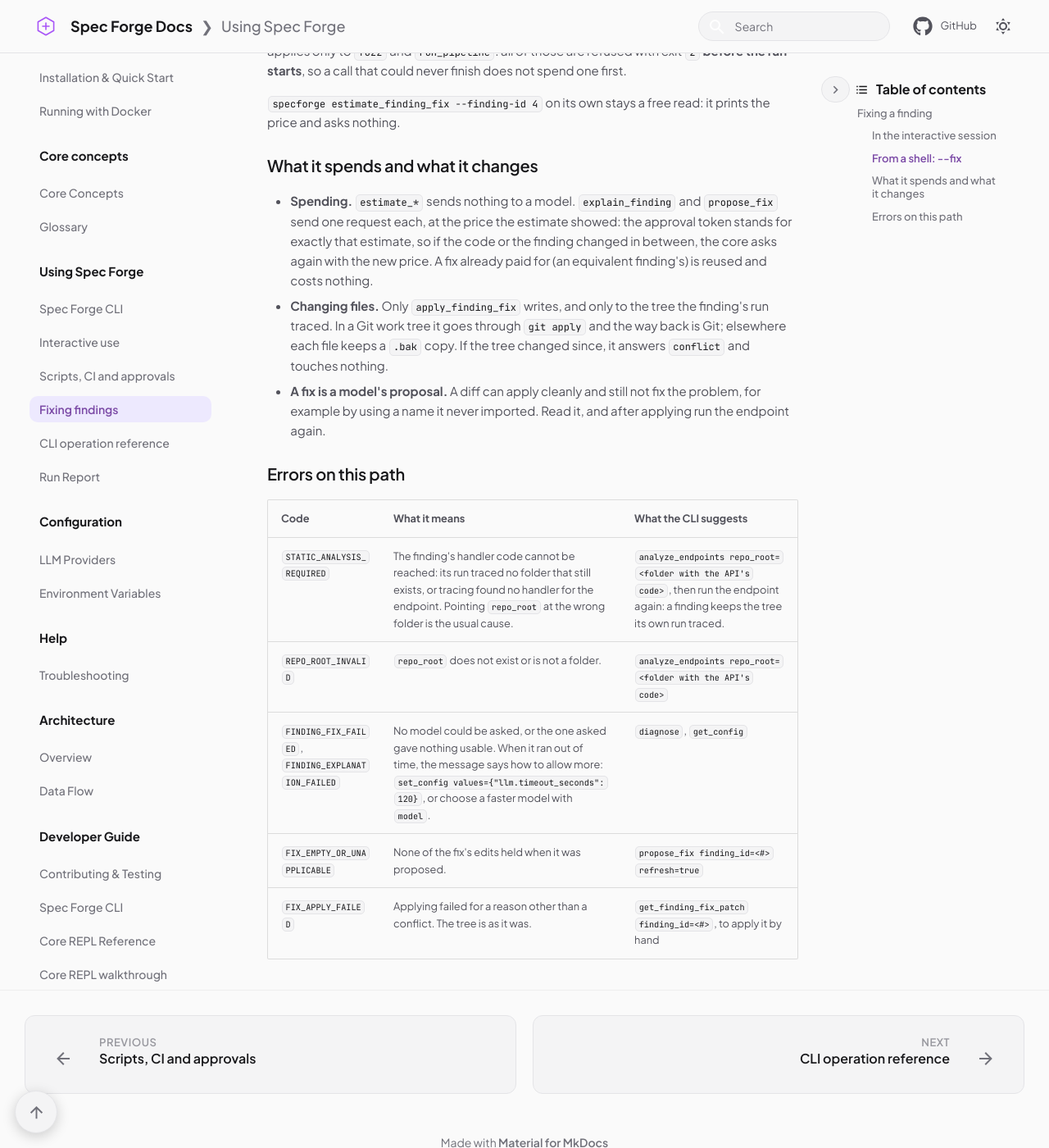
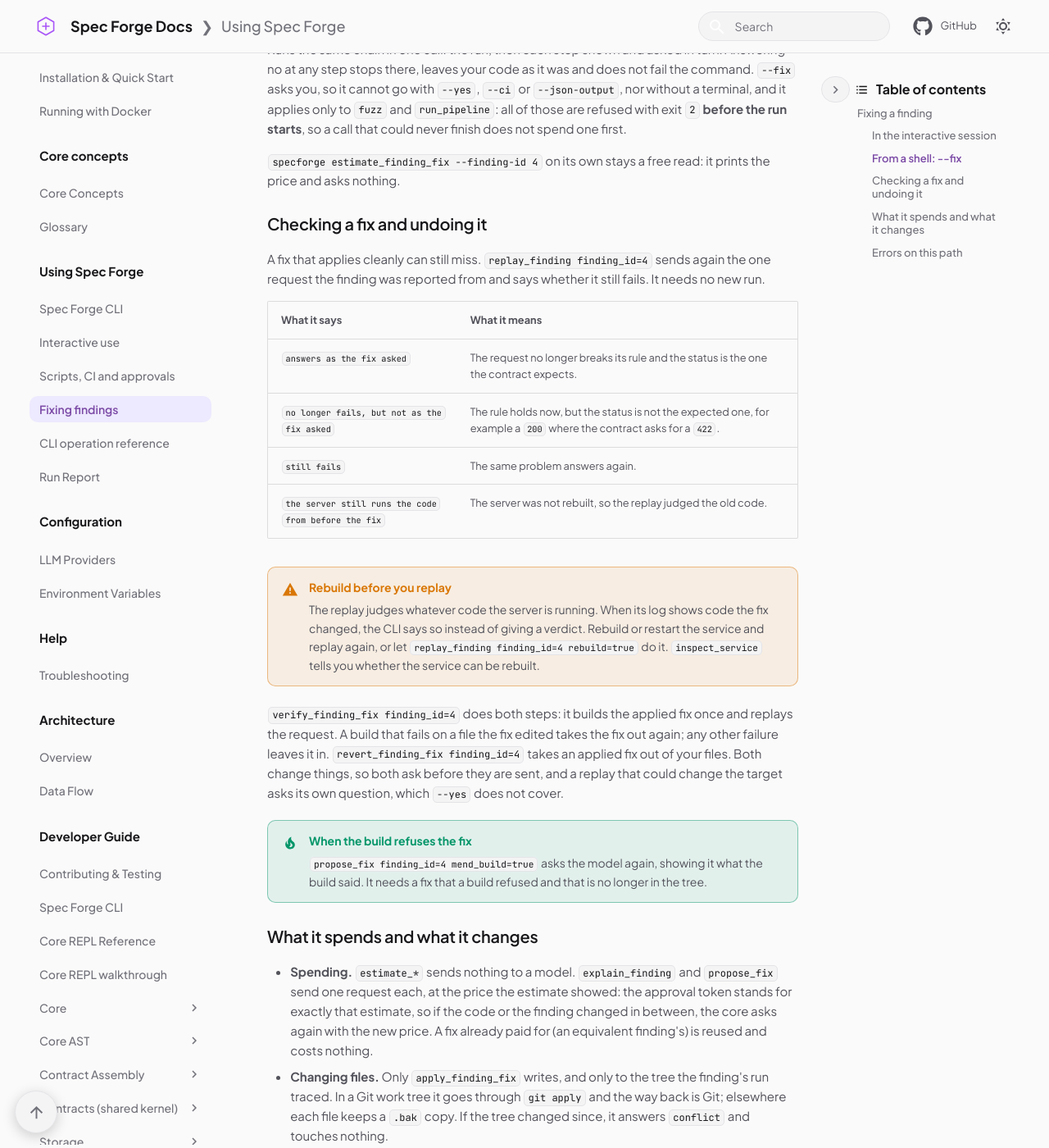
Before and after one commit to Spec-Forge-Testing/specforge-docs, an MkDocs documentation site: the page built from docs/user-guide/cli/fixing-findings.md, in a window 1280 px wide and 1400 px high, scrolled down 1314 px. Shown: the whole window at 82% size. Built offline with MkDocs 1.6.1 and Material for MkDocs 9.7.7, drawn with Linux system fonts in a browser that asks for light colours; comment, search, counter and statistics services are not loaded; some of the changed text lies outside the part shown.

Commit message:
docs(cli): cover verifying and reverting a fix

````diff
--- a/docs/user-guide/cli/fixing-findings.md
+++ b/docs/user-guide/cli/fixing-findings.md
@@ -15,6 +15,7 @@ fuzz            →  "Finding #4: GET:/export answered 500, ×116. A fix can be
 propose_fix     →  the diff. Nothing has touched your code.
                     "Applying this fix changes app/export.py.", and `approve`   (changes files)
 apply_finding_fix → the files that changed, and what to run next
+replay_finding  →  does the request that found it still fail?
 ```
 
 ### In the interactive session
@@ -38,8 +39,10 @@ start from the price yourself: `estimate_finding_fix finding_id=4` or
 No fix is offered, and nothing is said, when the run found no server error, when the
 finding's handler code cannot be reached (the run traced no folder, or its endpoint was not in
 it: see `STATIC_ANALYSIS_REQUIRED` below), or when no model is configured. Only the worst
-problem of a run is offered; for another one, read the ids with `get_run` and type
-`propose_fix finding_id=<#>`.
+problem of a run is offered. The report names the findings behind each problem
+(`findings #426, #428`), so for another one you can type `propose_fix finding_id=<#>` straight
+away. `inspect_finding_source finding_id=<#>` tells you beforehand whether its code can be
+reached.
 
 ### From a shell: `--fix`
 
@@ -55,6 +58,34 @@ run starts**, so a call that could never finish does not spend one first.
 
 `specforge estimate_finding_fix --finding-id 4` on its own stays a free read: it prints the
 price and asks nothing.
+
+### Checking a fix and undoing it
+
+A fix that applies cleanly can still miss. `replay_finding finding_id=4` sends again the one
+request the finding was reported from and says whether it still fails. It needs no new run.
+
+| What it says | What it means |
+| --- | --- |
+| `answers as the fix asked` | The request no longer breaks its rule and the status is the one the contract expects. |
+| `no longer fails, but not as the fix asked` | The rule holds now, but the status is not the expected one, for example a `200` where the contract asks for a `422`. |
+| `still fails` | The same problem answers again. |
+| `the server still runs the code from before the fix` | The server was not rebuilt, so the replay judged the old code. |
+
+!!! warning "Rebuild before you replay"
+    The replay judges whatever code the server is running. When its log shows code the fix
+    changed, the CLI says so instead of giving a verdict. Rebuild or restart the service and
+    replay again, or let `replay_finding finding_id=4 rebuild=true` do it. `inspect_service`
+    tells you whether the service can be rebuilt.
+
+`verify_finding_fix finding_id=4` does both steps: it builds the applied fix once and replays
+the request. A build that fails on a file the fix edited takes the fix out again; any other
+failure leaves it in. `revert_finding_fix finding_id=4` takes an applied fix out of your files.
+Both change things, so both ask before they are sent, and a replay that could change the target
+asks its own question, which `--yes` does not cover.
+
+!!! tip "When the build refuses the fix"
+    `propose_fix finding_id=4 mend_build=true` asks the model again, showing it what the build
+    said. It needs a fix that a build refused and that is no longer in the tree.
 
 ### What it spends and what it changes
 
@@ -77,3 +108,4 @@ price and asks nothing.
 | `FINDING_FIX_FAILED`, `FINDING_EXPLANATION_FAILED` | No model could be asked, or the one asked gave nothing usable. When it ran out of time, the message says how to allow more: `set_config values={"llm.timeout_seconds": 120}`, or choose a faster model with `model`. | `diagnose`, `get_config` |
 | `FIX_EMPTY_OR_UNAPPLICABLE` | None of the fix's edits held when it was proposed. | `propose_fix finding_id=<#> refresh=true` |
 | `FIX_APPLY_FAILED` | Applying failed for a reason other than a conflict. The tree is as it was. | `get_finding_fix_patch finding_id=<#>`, to apply it by hand |
+| `REPLAY_NOT_REPRODUCIBLE` | The finding needed earlier requests to build its state, or its request is not in the recorded trace. | `replay analysis_id=<#>`, to replay the whole run |
````
